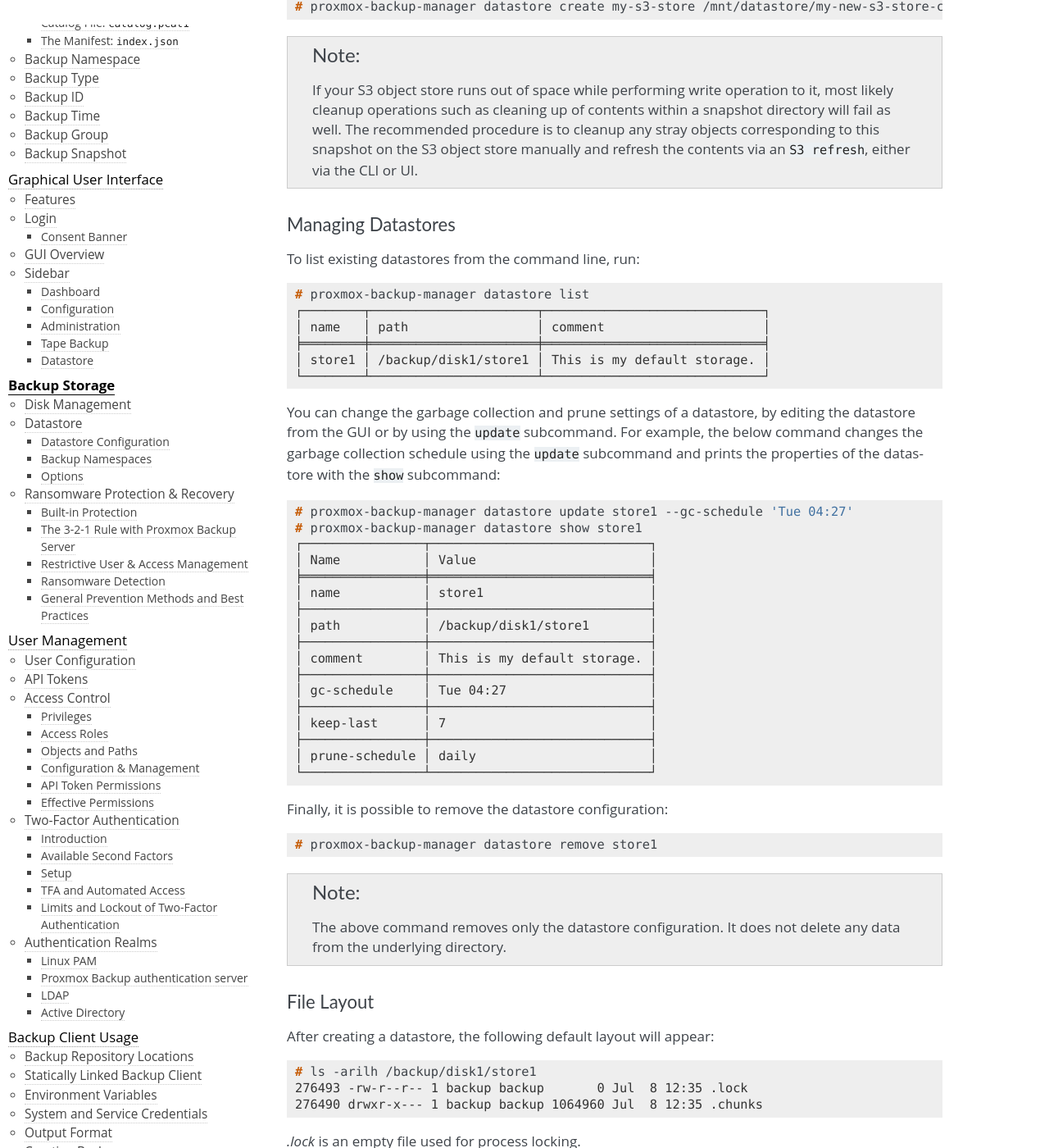
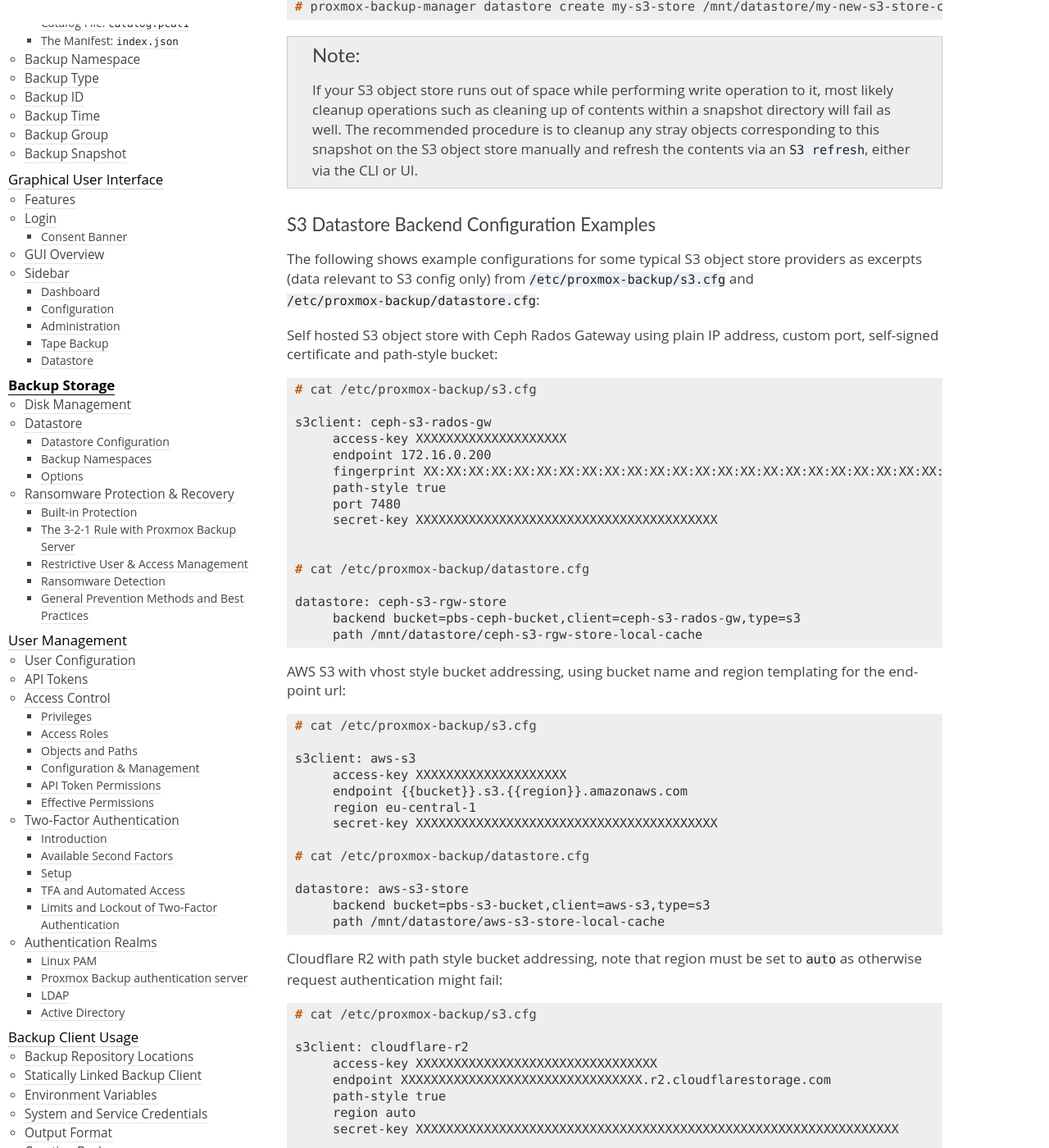
Before and after one commit to rikka-chunibyo/PBS-X, a Sphinx documentation site: the page built from docs/storage.rst, in a window 1280 px wide and 1400 px high, scrolled down 5770 px. Shown: the whole window at 82% size. Built offline with Sphinx 7.4.7, drawn with Linux system fonts in a browser that asks for light colours; some of the changed text lies outside the part shown.

Commit message:
docs: s3: add object store provider specific configuration examples
To reduce friction, provide several provider specific example
configurations as reference.

With vhost style vs. path style bucket addressing, templating and all
the other provider specific configuration options, it can be rather
confusing on how to actually configure an S3 endpoint to be used as
PBS datastore backend. So having some concrete examples to lookup or
point to can help.

Signed-off-by: Christian Ebner <c.ebner@proxmox.com>
Reviewed-by: Lukas Wagner <l.wagner@proxmox.com>
Link: https://lore.proxmox.com/20250723080231.189207-3-c.ebner@proxmox.com
Signed-off-by: Thomas Lamprecht <t.lamprecht@proxmox.com>

```diff
--- a/docs/storage.rst
+++ b/docs/storage.rst
@@ -313,6 +313,76 @@ same datastore name must be used.
    as well. The recommended procedure is to cleanup any stray objects corresponding to this snapshot
    on the S3 object store manually and refresh the contents via an ``S3 refresh``, either via the
    CLI or UI.
+
+
+S3 Datastore Backend Configuration Examples
+^^^^^^^^^^^^^^^^^^^^^^^^^^^^^^^^^^^^^^^^^^^
+
+The following shows example configurations for some typical S3 object store providers as excerpts
+(data relevant to S3 config only) from ``/etc/proxmox-backup/s3.cfg`` and
+``/etc/proxmox-backup/datastore.cfg``:
+
+Self hosted S3 object store with Ceph Rados Gateway using plain IP address, custom port, self-signed
+certificate and path-style bucket:
+
+.. code-block:: console
+
+   # cat /etc/proxmox-backup/s3.cfg
+
+   s3client: ceph-s3-rados-gw
+        access-key XXXXXXXXXXXXXXXXXXXX
+        endpoint 172.16.0.200
+        fingerprint XX:XX:XX:XX:XX:XX:XX:XX:XX:XX:XX:XX:XX:XX:XX:XX:XX:XX:XX:XX:XX:XX:XX:XX:XX:XX:XX:XX:XX:XX:XX:XX
+        path-style true
+        port 7480
+        secret-key XXXXXXXXXXXXXXXXXXXXXXXXXXXXXXXXXXXXXXXX
+
+
+   # cat /etc/proxmox-backup/datastore.cfg
+
+   datastore: ceph-s3-rgw-store
+        backend bucket=pbs-ceph-bucket,client=ceph-s3-rados-gw,type=s3
+        path /mnt/datastore/ceph-s3-rgw-store-local-cache
+
+AWS S3 with vhost style bucket addressing, using bucket name and region templating for the endpoint
+url:
+
+.. code-block:: console
+
+   # cat /etc/proxmox-backup/s3.cfg
+
+   s3client: aws-s3
+        access-key XXXXXXXXXXXXXXXXXXXX
+        endpoint {{bucket}}.s3.{{region}}.amazonaws.com
+        region eu-central-1
+        secret-key XXXXXXXXXXXXXXXXXXXXXXXXXXXXXXXXXXXXXXXX
+
+   # cat /etc/proxmox-backup/datastore.cfg
+
+   datastore: aws-s3-store
+        backend bucket=pbs-s3-bucket,client=aws-s3,type=s3
+        path /mnt/datastore/aws-s3-store-local-cache
+
+Cloudflare R2 with path style bucket addressing, note that region must be set to ``auto`` as
+otherwise request authentication might fail:
+
+.. code-block:: console
+
+   # cat /etc/proxmox-backup/s3.cfg
+
+   s3client: cloudflare-r2
+        access-key XXXXXXXXXXXXXXXXXXXXXXXXXXXXXXXX
+        endpoint XXXXXXXXXXXXXXXXXXXXXXXXXXXXXXXX.r2.cloudflarestorage.com
+        path-style true
+        region auto
+        secret-key XXXXXXXXXXXXXXXXXXXXXXXXXXXXXXXXXXXXXXXXXXXXXXXXXXXXXXXXXXXXXXXX
+
+    # cat /etc/proxmox-backup/datastore.cfg
+
+    datastore: r2-s3-store
+        backend bucket=pbs-r2-bucket,client=cloudflare-r2,type=s3
+        path /mnt/datastore/r2-s3-store-local-cache
+
 
 Managing Datastores
 ^^^^^^^^^^^^^^^^^^^
```
